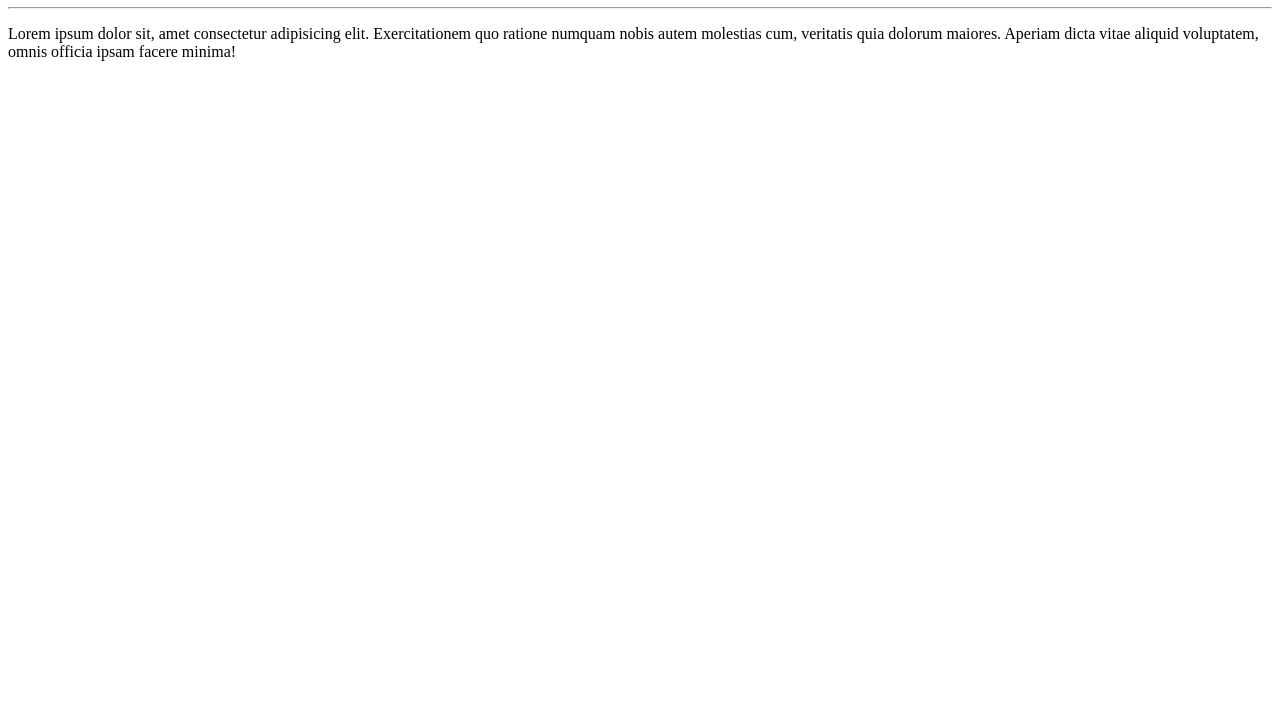
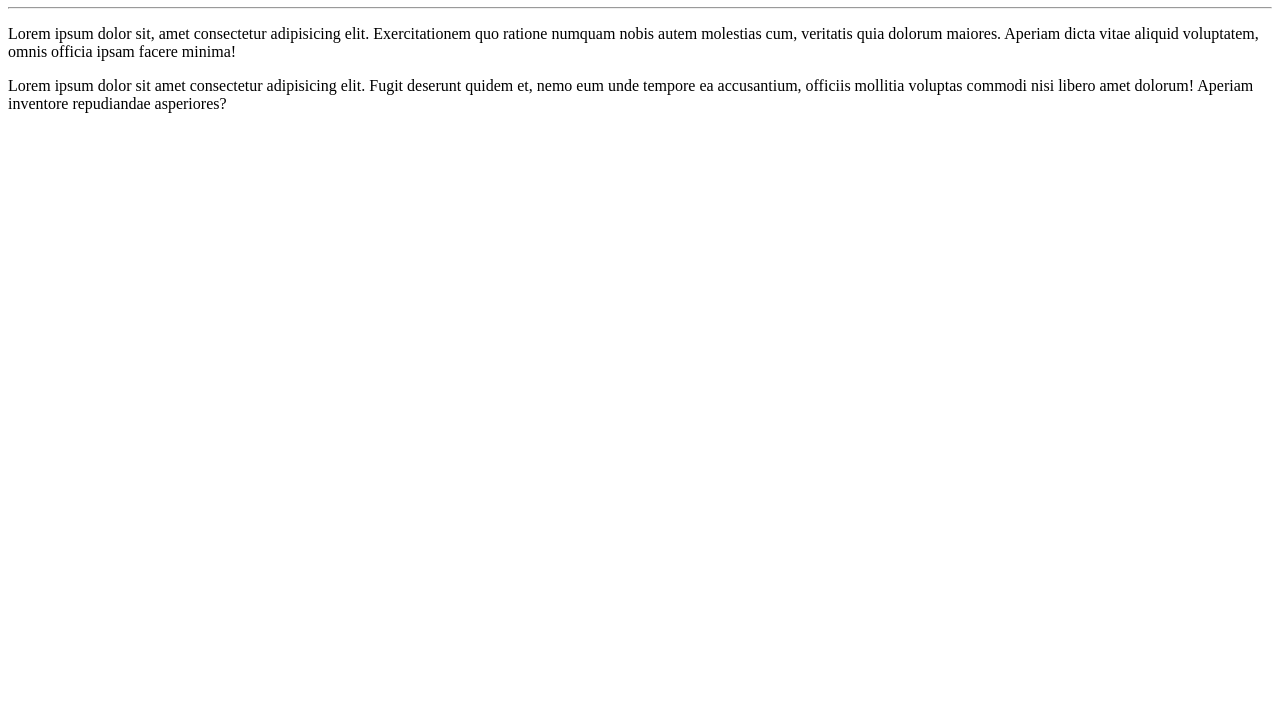
Before and after one commit to dralv/Ola_Mundo, a plain HTML site: page site-exemplo/index.html in a window 1280 px wide. Shown: the part 73-800 px from the top of the page. Drawn offline with Linux system fonts and the light colour scheme.

Commit message:
adicionei um parágrafo

```diff
--- a/site-exemplo/index.html
+++ b/site-exemplo/index.html
@@ -10,5 +10,6 @@
   <h1>Olá,mundo</h1>
   <hr>
   <p>Lorem ipsum dolor sit, amet consectetur adipisicing elit. Exercitationem quo ratione numquam nobis autem molestias cum, veritatis quia dolorum maiores. Aperiam dicta vitae aliquid voluptatem, omnis officia ipsam facere minima!</p>
+  <p>Lorem ipsum dolor sit amet consectetur adipisicing elit. Fugit deserunt quidem et, nemo eum unde tempore ea accusantium, officiis mollitia voluptas commodi nisi libero amet dolorum! Aperiam inventore repudiandae asperiores?</p>
 </body>
 </html>
```
